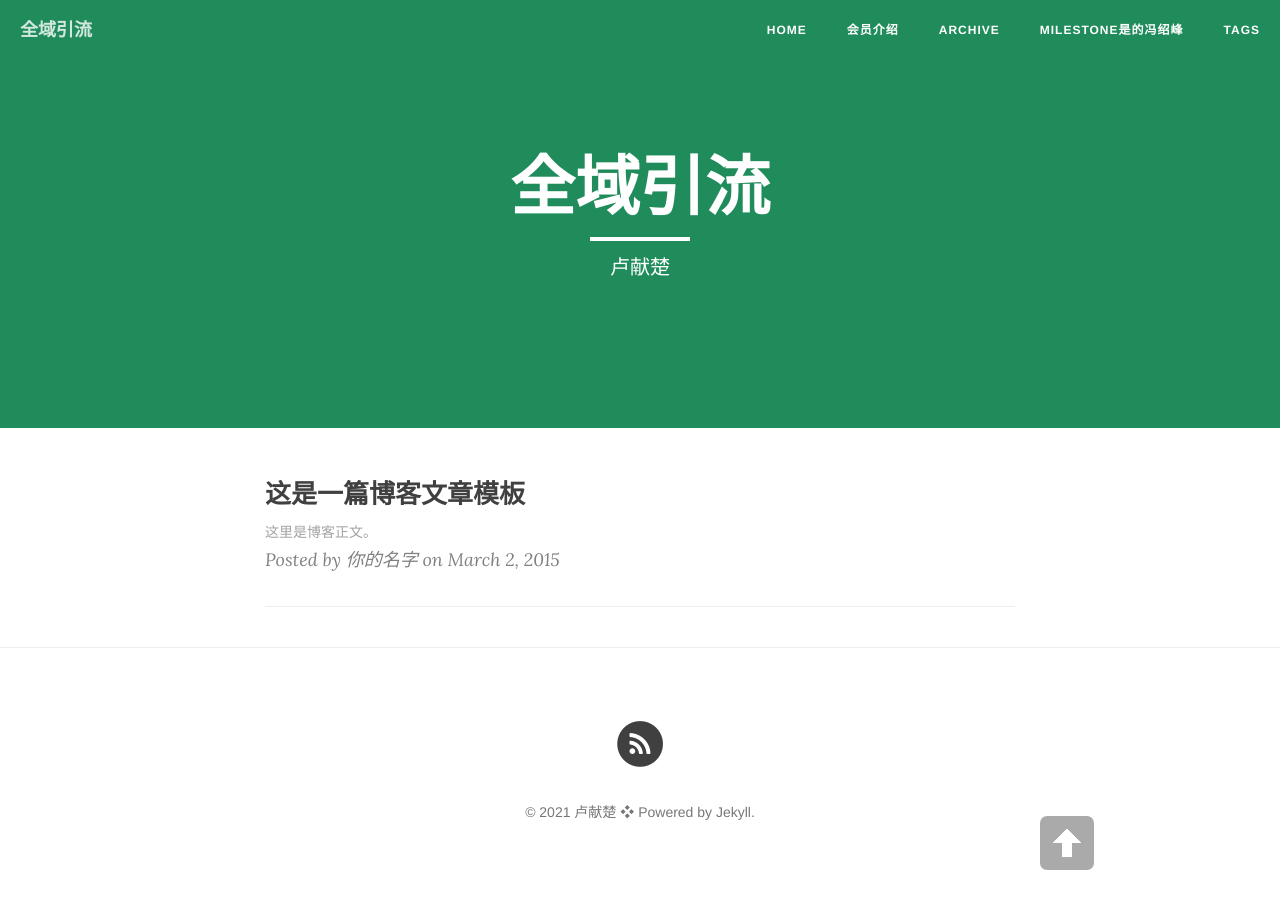
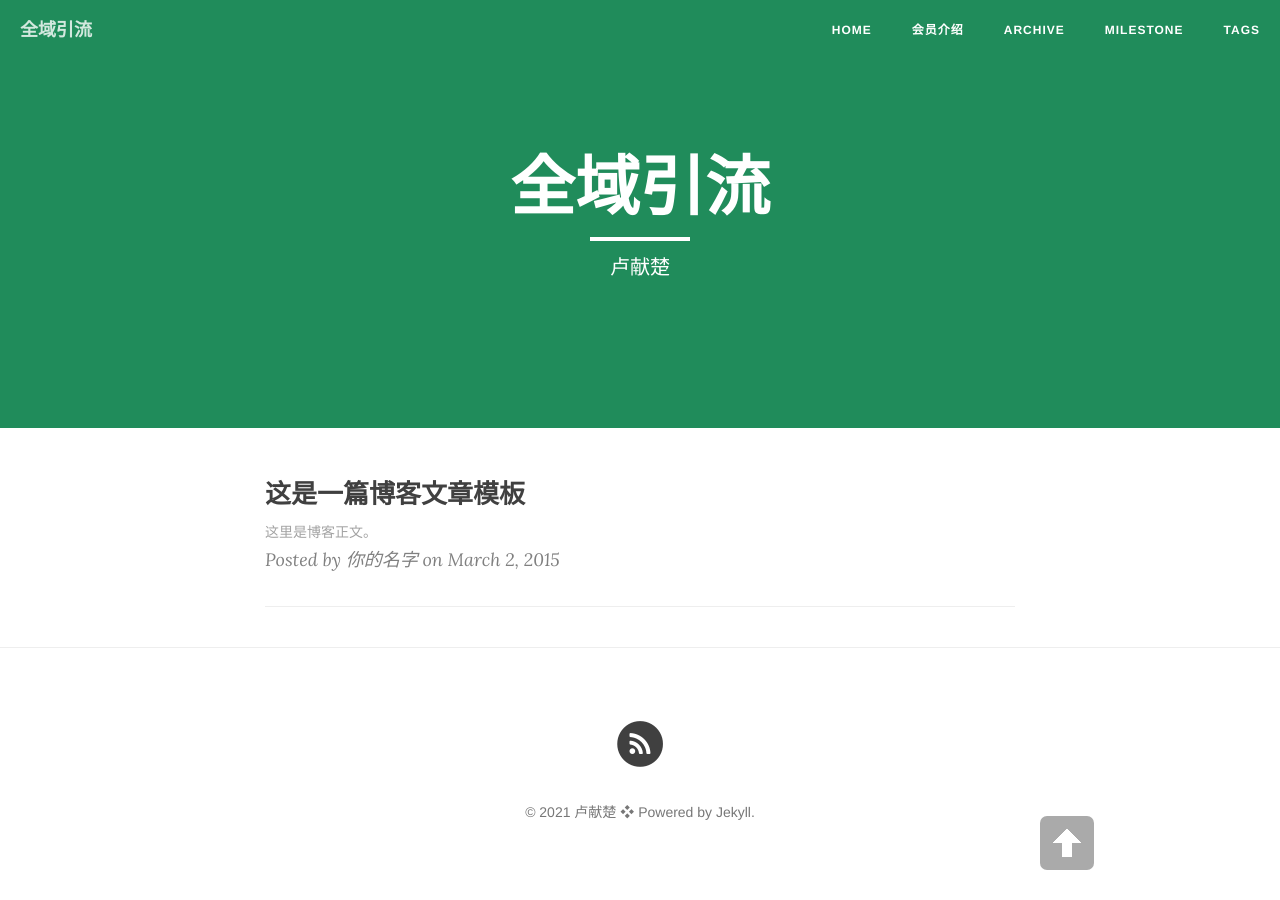
Before and after one commit to luxianchu/luxianchu.github.io, a Jekyll site: the page built from index.html, in a window 1280 px wide. Built offline with Jekyll 4.4.1, drawn with Linux system fonts in a browser that asks for light colours; nearby versions of some CDN libraries; the list of posts is cut into pages by our own code.

Commit message:
Update milestone.md

```diff
--- a/milestone.md
+++ b/milestone.md
@@ -1,7 +1,7 @@
 ---
 layout: page
-title: "milestone是的冯绍峰"
-description: "代表作将很快就会开始看的就废了"
+title: "milestone"
+description: "代表作了"
 header-img: "img/zhihu.jpg"
 ---
 
```
